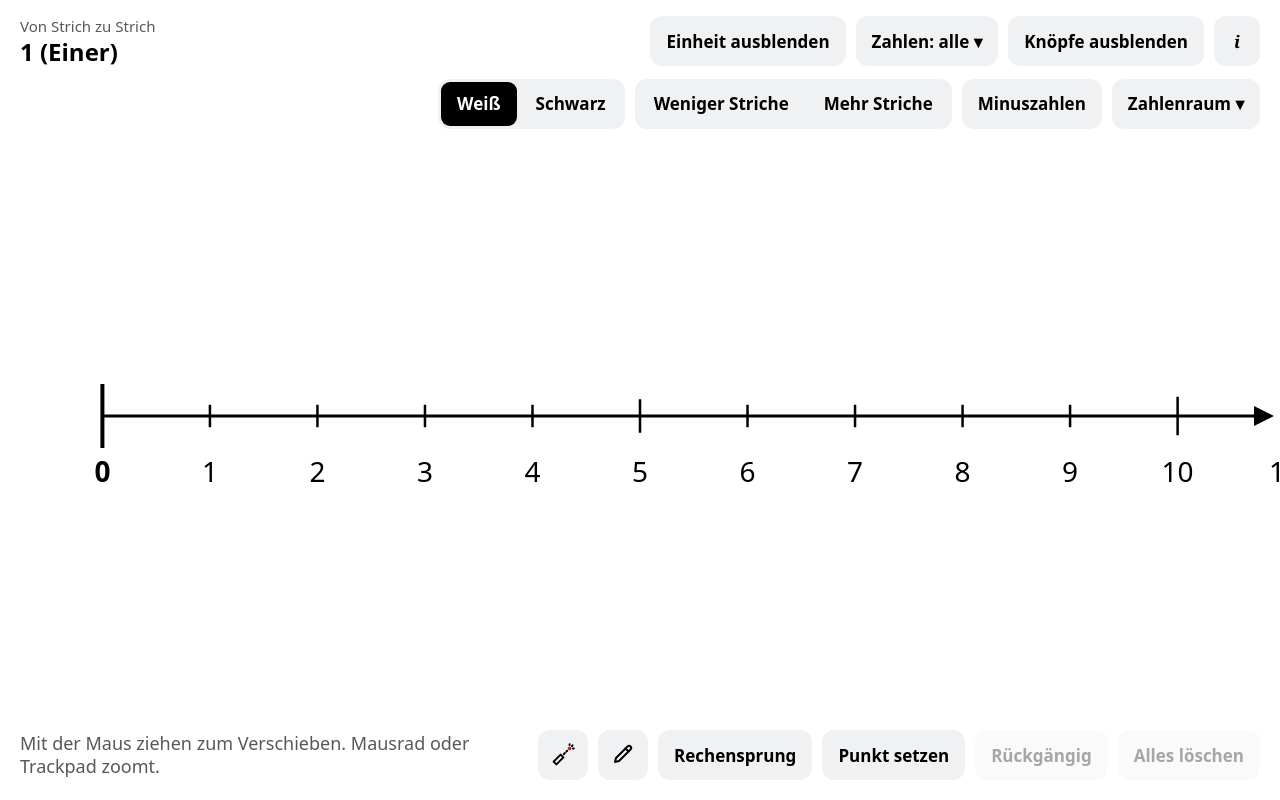
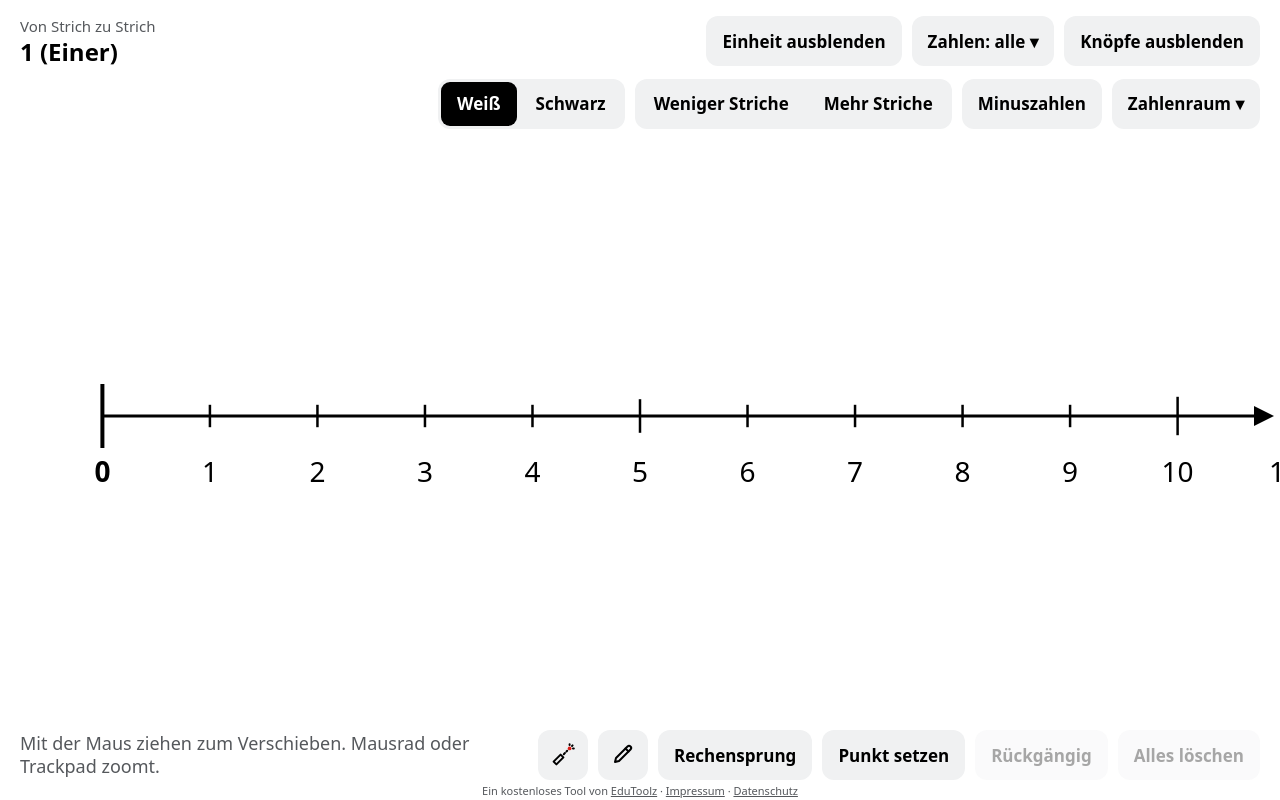
Before and after one commit to edutoolz/zahlenstrahl, a plain HTML site: page index.html in a window 1280 px wide. Drawn offline with Linux system fonts and the light colour scheme.

Commit message:
Knopf i entfernt, Hinweis auf EduToolz klein als Fußzeile
Co-Authored-By: Claude Opus 5.5 <noreply@anthropic.com>

```diff
--- a/index.html
+++ b/index.html
@@ -230,11 +230,9 @@ button:disabled {
   color: #ffffff;
 }
 [hidden] { display: none !important; }
-.et-i{width:46px;padding:0;font-family:Georgia,serif;font-style:italic}
-.et-info{position:fixed;inset:0;z-index:60;display:flex;align-items:center;justify-content:center;background:rgba(0,0,0,.35)}
-.et-info[hidden]{display:none}
-.et-info p{margin:0;background:#fff;color:#000;border-radius:16px;padding:20px 26px;font:500 17px/1.6 system-ui,-apple-system,sans-serif;text-align:center;max-width:90vw;box-shadow:0 20px 60px rgba(0,0,0,.3)}
-.et-info a{color:#2D5DA8;font-weight:700}
+/* Kleine Zeile ganz unten: Hinweis auf EduToolz, Impressum, Datenschutz */
+.vonedu{position:absolute;left:0;right:0;bottom:3px;margin:0;text-align:center;font-size:11px;line-height:1.2;color:var(--muted);pointer-events:auto}
+.vonedu a{color:inherit}
 /* Stift als Symbol (in allen Tools gleich) */
 #stift,#laser{width:50px;padding:0;display:grid;place-items:center}
 #stift svg,#laser svg{width:24px;height:24px}
@@ -262,7 +260,6 @@ button:disabled {
       </div>
     </div>
     <button id="leiste-aus" class="einzeln" type="button">Knöpfe ausblenden</button>
-    <button id="et-i" class="einzeln et-i" type="button" aria-label="Über dieses Tool, Impressum, Datenschutz">i</button>
   </div>
   <div class="schalter ganz">
     <div class="gruppe" role="group" aria-label="Hintergrund">
@@ -308,6 +305,7 @@ button:disabled {
     <button id="zurueck" class="einzeln" type="button" disabled>Rückgängig</button>
     <button id="loeschen" class="einzeln" type="button" disabled>Alles löschen</button>
   </div>
+  <p class="vonedu">Ein kostenloses Tool von <a href="https://edutoolz.de/tools/">EduToolz</a> · <a href="https://edutoolz.de/impressum/">Impressum</a> · <a href="https://edutoolz.de/datenschutz/">Datenschutz</a></p>
 </div>
 
 <script>
@@ -1468,7 +1466,5 @@ groesse();
 hintergrund(lesen("hintergrund") === "schwarz" ? "schwarz" : "weiss");
 minuszahlen(lesen("minus") === "an");
 </script>
-<div class="et-info" id="et-info" hidden><p>Ein kostenloses Tool von <a href="https://edutoolz.de/tools/">EduToolz</a><br><a href="https://edutoolz.de/impressum/">Impressum</a> · <a href="https://edutoolz.de/datenschutz/">Datenschutz</a></p></div>
-<script>(()=>{const f=document.getElementById('et-info');document.getElementById('et-i').onclick=()=>f.hidden=false;f.onclick=e=>{if(e.target===f)f.hidden=true};})();</script>
 </body>
 </html>
```
Also changed, not shown: 1 other file.
